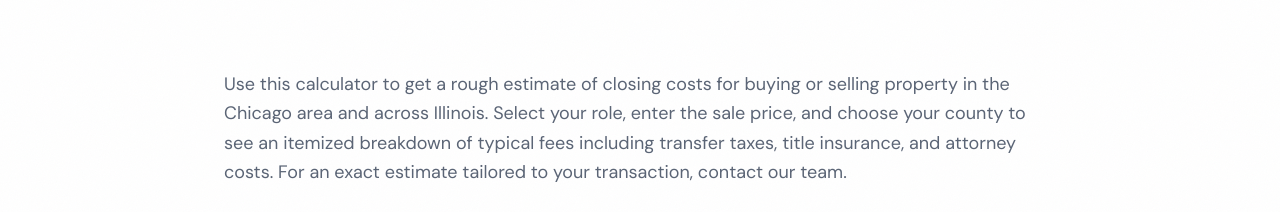
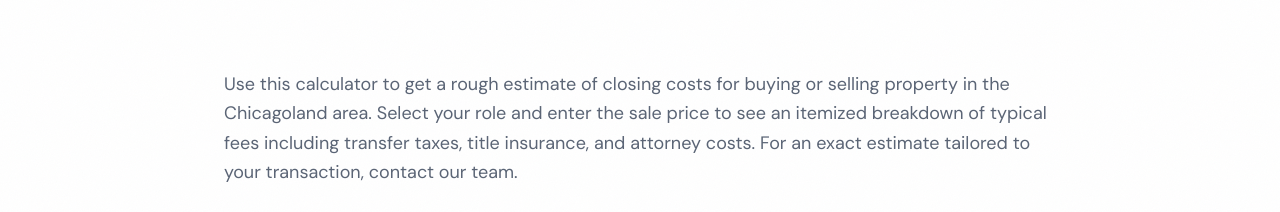
Before and after one commit to Acuntel/reallawgroup-website, a Next.js app: page /resources/closing-cost-calculator in a window 1280 px wide. Shown: the part 506-718 px from the top of the page. Built offline with nearby package versions, Linux system fonts and the light colour scheme; no server answers.

Commit message:
Scope calculator copy to Chicagoland (rates differ outside Chicago)
Co-Authored-By: Claude Opus 4.7 (1M context) <noreply@anthropic.com>

```diff
--- a/app/resources/closing-cost-calculator/page.tsx
+++ b/app/resources/closing-cost-calculator/page.tsx
@@ -36,11 +36,11 @@ export default function ClosingCostCalculatorPage() {
         <div className="container-custom max-w-4xl">
           <p className="text-text-muted leading-relaxed mb-12 text-lg">
             Use this calculator to get a rough estimate of closing costs for
-            buying or selling property in the Chicago area and across Illinois.
-            Select your role, enter the sale price, and choose your county to
-            see an itemized breakdown of typical fees including transfer taxes,
-            title insurance, and attorney costs. For an exact estimate tailored
-            to your transaction, contact our team.
+            buying or selling property in the Chicagoland area. Select your role
+            and enter the sale price to see an itemized breakdown of typical
+            fees including transfer taxes, title insurance, and attorney costs.
+            For an exact estimate tailored to your transaction, contact our
+            team.
           </p>
 
           <ClosingCostCalculator />
```
